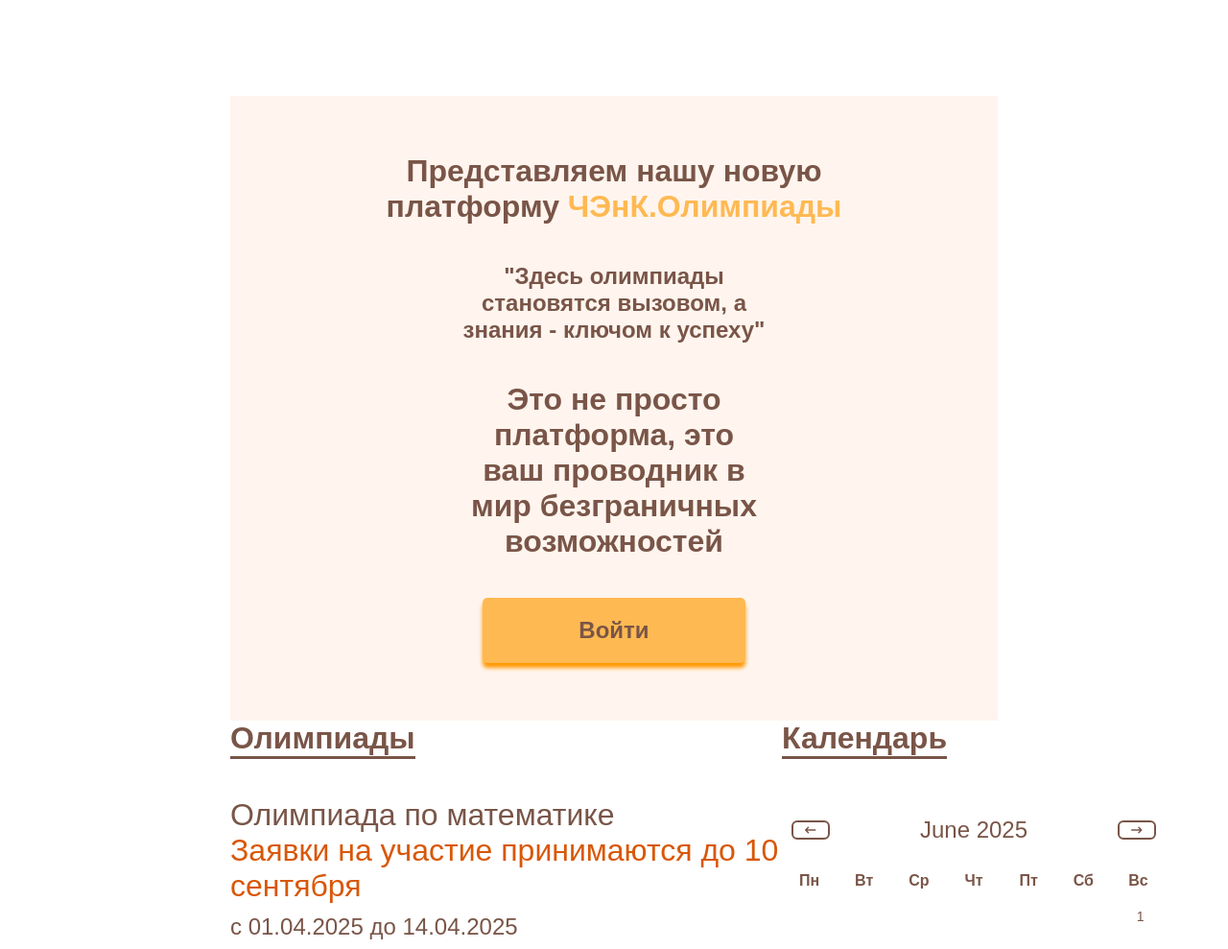
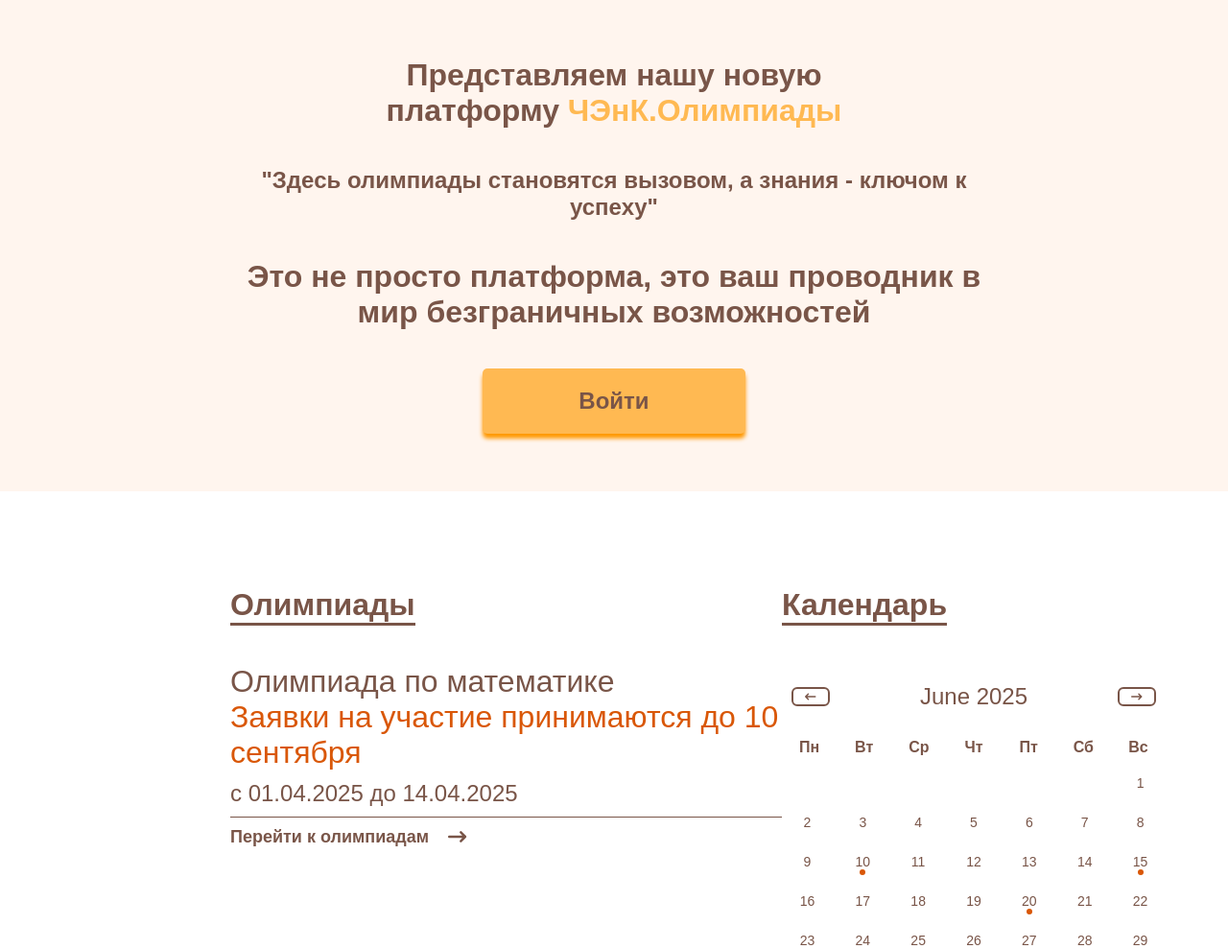
Before and after one commit to falpin/olympiad, a Flask app: page / in a window 1280 px wide. Shown: the part 134-1123 px from the top of the page at 96% size. Run offline with Flask 3, Linux system fonts and the light colour scheme.

Commit message:
Обновлены стили под новые страницы

```diff
--- a/static/css/desktop.css
+++ b/static/css/desktop.css
@@ -31,6 +31,11 @@
 
 	.add-container {
 		padding: 60px 240px;
+		margin-left: -240px;
+		margin-right: -240px;
+		margin-top: -100px;
+		margin-bottom: 100px;
+		width: calc(100% + 480px);
 	}
 
 	.add-container > div {
--- a/static/css/mobile.css
+++ b/static/css/mobile.css
@@ -67,6 +67,12 @@
 
 	.add-container {
 		padding: 40px 0;
+		margin-left: -30px;
+		margin-right: -30px;
+		margin-top: -40px;
+		margin-bottom: 40px;
+		width: calc(100% + 80px);
+
 	}
 
 	.add-container > div {
```
Lines whose indentation alone changed are shown as unchanged.
